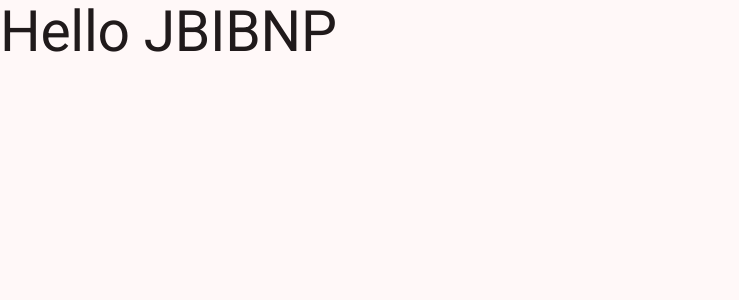
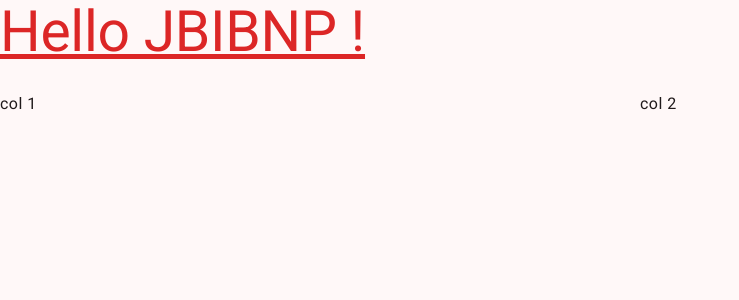
Before and after one commit to ev45ive/jbi-bnp-angular, an Angular app: page / in a window 1280 px wide. Shown: the top 300 px of the page, without its empty margins (0-739 px from the left). Built offline with nearby package versions, Linux system fonts and the light colour scheme.

Commit message:
Tailwind + Material

```diff
--- a/package.json
+++ b/package.json
@@ -35,12 +35,15 @@
     "@types/express": "^4.17.17",
     "@types/jasmine": "~5.1.0",
     "@types/node": "^18.18.0",
+    "autoprefixer": "^10.4.19",
     "jasmine-core": "~5.1.0",
     "karma": "~6.4.0",
     "karma-chrome-launcher": "~3.2.0",
     "karma-coverage": "~2.2.0",
     "karma-jasmine": "~5.1.0",
     "karma-jasmine-html-reporter": "~2.1.0",
+    "postcss": "^8.4.39",
+    "tailwindcss": "^3.4.4",
     "typescript": "~5.4.2"
   }
 }
--- a/src/app/app.component.html
+++ b/src/app/app.component.html
@@ -1,2 +1,11 @@
-<!-- View -->
-<h1>Hello {{title.toLocaleUpperCase()}}</h1>
+<div class="container">
+  <!-- View -->
+  <h1 class="text-3xl font-bold text-red-600 underline">
+    Hello {{ title.toLocaleUpperCase() }} !
+  </h1>
+
+  <div class="grid grid-cols-2">
+    <div>col 1</div>
+    <div>col 2</div>
+  </div>
+</div>
--- a/src/app/app.component.ts
+++ b/src/app/app.component.ts
@@ -2,8 +2,8 @@ import { Component } from '@angular/core';
 
 @Component({
   selector: 'app-root, .pancakes[topping=banana]',
-  // templateUrl: './app.component.html',
-  template: `<h1>Hello {{title.toLocaleUpperCase()}}</h1>`,
+  templateUrl: './app.component.html',
+  // template: `<h1>Hello {{title.toLocaleUpperCase()}}</h1>`,
   styleUrl: './app.component.scss'
 })
 export class AppComponent {
--- a/src/styles.scss
+++ b/src/styles.scss
@@ -2,3 +2,8 @@
 
 html, body { height: 100%; }
 body { margin: 0; font-family: Roboto, "Helvetica Neue", sans-serif; }
+
+
+@import "tailwindcss/base";
+@import "tailwindcss/components";
+@import "tailwindcss/utilities";
--- /dev/null
+++ b/tailwind.config.js
@@ -0,0 +1,10 @@
+/** @type {import('tailwindcss').Config} */
+module.exports = {
+  content: [
+    "./src/**/*.{html,ts}",
+  ],
+  theme: {
+    extend: {},
+  },
+  plugins: [],
+}
```
Also changed, not shown: 2 other files (tests, documents, lock files or other folders).
